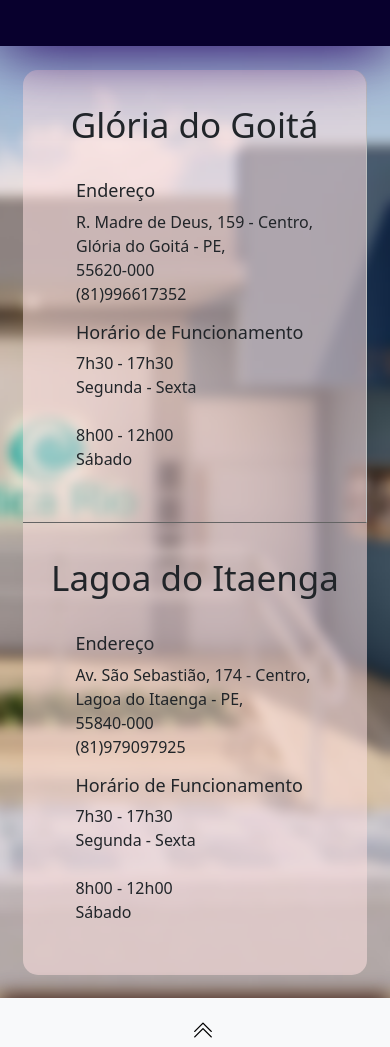
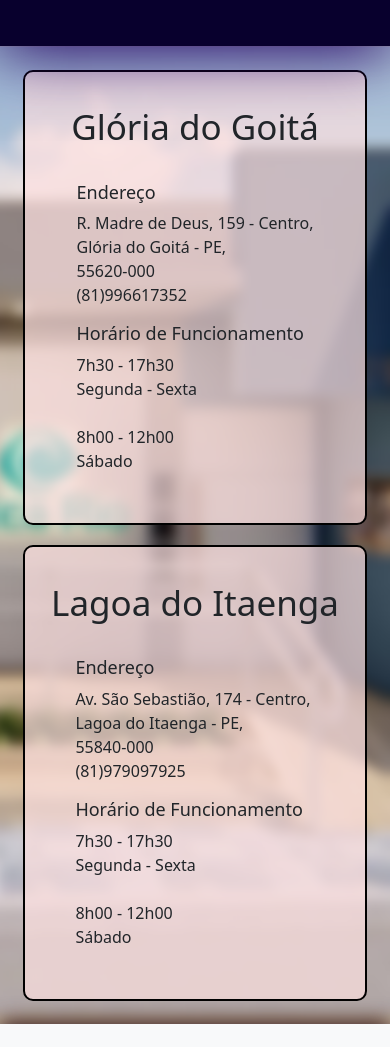
Before and after one commit to neju050405/otica-app, a React (Create React App) app: page / in a window 390 px wide. Shown: the part 1636-2683 px from the top of the page. Built offline with nearby package versions, Linux system fonts and the light colour scheme.

Commit message:
Update locations.css

```diff
--- a/src/locations.css
+++ b/src/locations.css
@@ -10,8 +10,16 @@
 .location-right {
     display: flex;
     flex-direction: column;
-    background-color: rgba(254, 225, 225, 0.55);
+    background-color: rgba(254, 225, 225, 0.70);
     padding: 10% 0;
+    border: 2px black solid;
+
+    transition: 700ms ease;
+}
+
+.location-left:hover,
+.location-right:hover {
+    box-shadow: 2px 0px 35px rgb(209, 207, 207);
 }
 
 .location-content {
@@ -40,7 +48,7 @@
     white-space: pre;
 }
 
-@media only screen and (max-width: 1300px) {
+@media only screen and (min-width: 600px) {
     .locations {
         flex-direction: row;
         padding: 10% 5%;
@@ -51,10 +59,18 @@
         width: 50%;
     }
 
+    .location-left {
+        margin-right: 30px;
+    }
+
+    .location-right {
+        margin-left: 30px;
+    }
+
     .location-content {
         display: flex;
         flex-direction: row;
-        gap: 10%;
+        gap: 4%;
     }
 
     .locations h1 {
@@ -70,12 +86,11 @@
     }
 
     .location-right {
-        border-radius: 0 25px 25px 0;
+        border-radius: 20px;
     }
 
     .location-left {
-        border-right: 1px rgb(192, 192, 192) solid;
-        border-radius: 25px 0 0 25px;
+        border-radius: 20px;
     }
 
 }
@@ -86,8 +101,20 @@
         padding: 6% 6%;
     }
 
-    .location-left, .location-right {
+    .location-left,
+    .location-right {
         width: 100%;
+        border-radius: 10px;
+        margin-right: 0;
+        margin-left: 0;
+    }
+
+    .location-left {
+        margin-bottom: 10px;
+    }
+
+    .location-right {
+        margin-top: 10px;
     }
 
     .location-content {
@@ -107,14 +134,4 @@
     .locations p {
         font-size: medium;
     }
-
-    .location-right {
-        border-radius: 0 0 15px 15px;
-    }
-
-    .location-left {
-        border-bottom: 1px rgb(100, 100, 100) solid;
-        border-radius: 15px 15px 0 0;
-    }
-
 }
```
